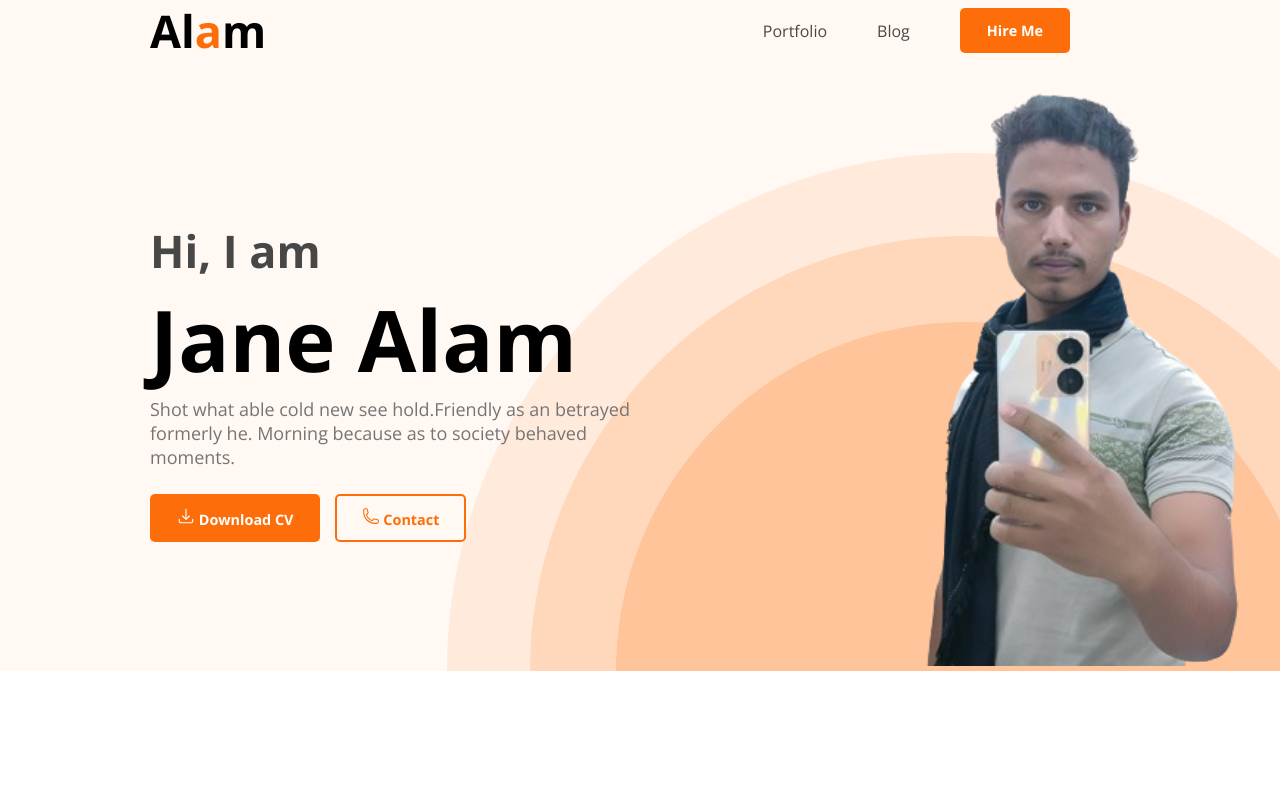
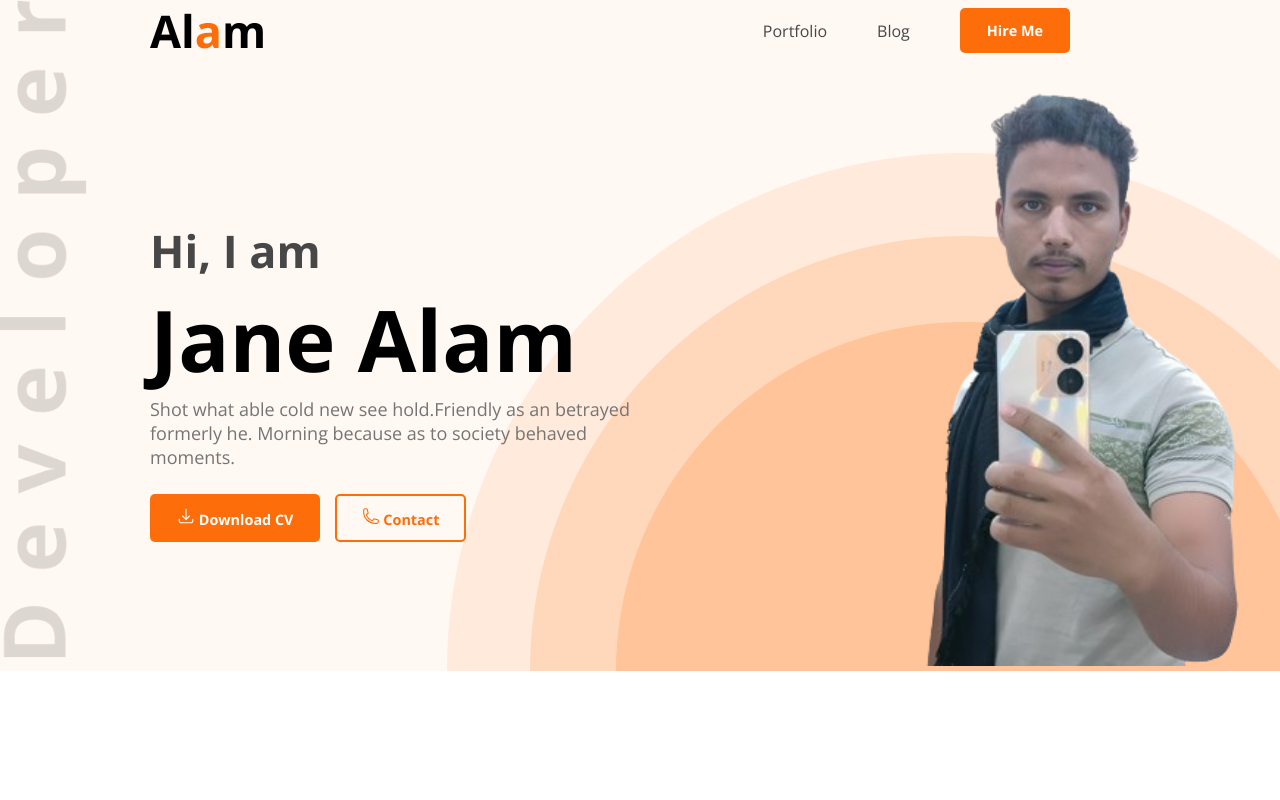
Before and after one commit to jane-alam0/dev-portfolio, a plain HTML site: page index.html in a window 1280 px wide. Shown: the top 800 px of the page. Drawn offline with nearby package versions, Linux system fonts and the light colour scheme.

Commit message:
add dev img

```diff
--- a/style.css
+++ b/style.css
@@ -43,9 +43,10 @@
 /* header section starts here */
 .header {
   background: #fff8f3;
-  background-image: url("images/header_bg.png");
+  background-image: url("images/header_bg.png"), url("images/developer.png");
   background-repeat: no-repeat;
-  background-position: bottom right;
+  background-position: bottom right , left top;
+  background-size: auto, 87px;
 }
 /* nav section starts here */
 nav {
```
